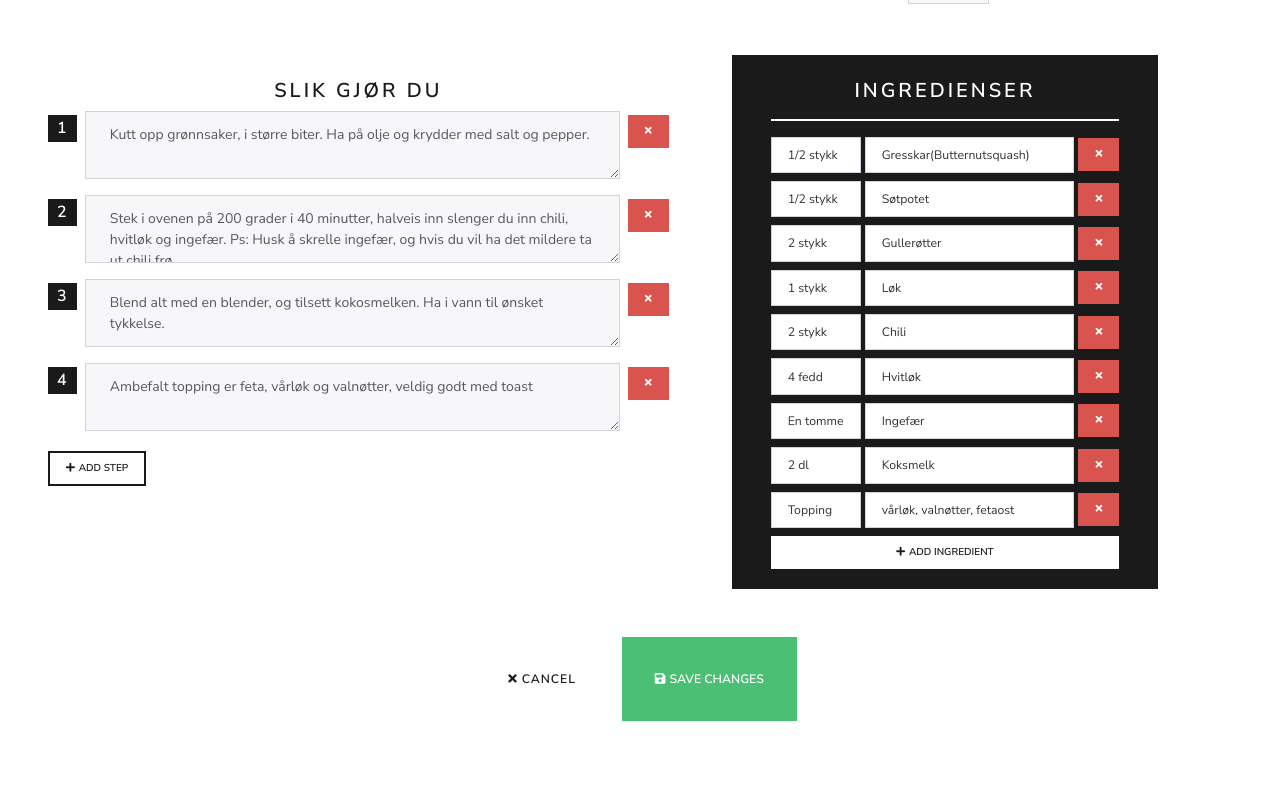
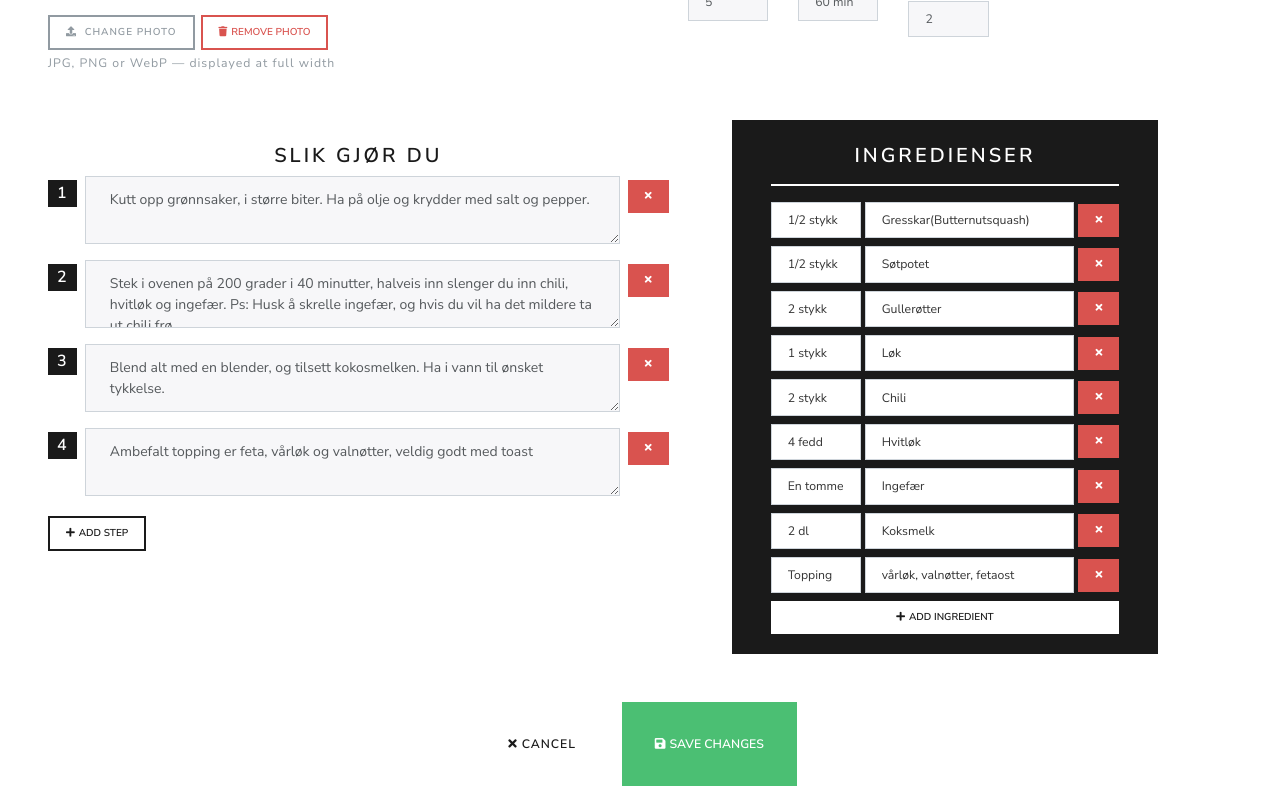
Before and after one commit to BenjaminLunde/WebSite, a Django app: page /recipes/5/edit/ in a window 1280 px wide. Shown: the part 550-1336 px from the top of the page. Before the commit the page ends 1271 px from the top, so only its background shows below. Run offline with Django 3.2, Linux system fonts and the light colour scheme; a user stored in the database is signed in; data comes from the database, SQL or seed files in the repository; tables that the repository leaves empty hold one stand-in row (values such as "Sample post"); parts of the project's set-up code (start-up, migrations or seed data) failed here and were passed over; some libraries are stand-ins or nearby versions.

Commit message:
Add inline photo upload to recipe edit page
- Add enctype="multipart/form-data" to the edit form (required for file uploads)
- Replace the "go to admin" photo placeholder with a real file picker that shows
  a live preview as soon as a file is selected
- Add a Remove photo button that swaps back to the placeholder
- Update edit_recipe view to save uploaded files via request.FILES and delete
  the old file from disk when replacing or clearing a photo

Co-Authored-By: Claude Sonnet 4.6 <noreply@anthropic.com>

```diff
--- a/recipes/templates/recipes/edit_recipe.html
+++ b/recipes/templates/recipes/edit_recipe.html
@@ -2,7 +2,7 @@
 
 {% block content %}
 
-<form method="post" id="editForm">
+<form method="post" enctype="multipart/form-data" id="editForm">
 {% csrf_token %}
 
 {# Hidden counters — JS keeps these in sync #}
@@ -29,18 +29,41 @@
 {# ── Header row (mirrors info.html layout) ──────────────────────────────── #}
 <div class="row" style="width:100%;">
 
-    {# Photo column — placeholder only; upload via admin #}
+    {# Photo column — inline upload with live preview #}
     <div class="col-lg-6 d-flex align-items-center">
         <div class="px-3 px-md-5 pb-4 pt-4" style="width:100%;">
+
+            {# Current photo or placeholder #}
             {% if recipe.photo %}
-            <img class="img-fluid mb-2" style="width:100%; height:auto; object-fit:cover;" src="/media/{{ recipe.photo }}">
+            <img id="photoPreview" class="img-fluid mb-2"
+                 style="width:100%; height:auto; object-fit:cover;"
+                 src="/media/{{ recipe.photo }}">
             {% else %}
-            <div class="text-center text-muted py-5" style="border:2px dashed #ccc; border-radius:8px;">
-                <i class="fas fa-camera fa-3x mb-2"></i>
-                <p class="mb-1">No photo yet</p>
-                <small>Add a photo via <a href="/admin/recipes/info/{{ recipe.id }}/change/">Django admin</a></small>
+            <div id="photoPreview" class="text-center text-muted py-5 mb-2"
+                 style="border:2px dashed #ccc; border-radius:8px;">
+                <i class="fas fa-camera fa-3x mb-2 d-block"></i>
+                <span>No photo yet</span>
             </div>
             {% endif %}
+
+            {# Upload controls #}
+            <div class="d-flex align-items-center flex-wrap mt-2" style="gap:6px;">
+                <label class="btn btn-outline-secondary btn-sm mb-0" for="photoInput">
+                    <i class="fas fa-upload mr-1"></i>
+                    {% if recipe.photo %}Change photo{% else %}Upload photo{% endif %}
+                </label>
+                <input type="file" id="photoInput" name="photo"
+                       accept="image/*" class="d-none"
+                       onchange="previewPhoto(this)">
+                <input type="hidden" name="clear_photo" id="clearPhotoFlag" value="0">
+                <button type="button" id="removePhotoBtn"
+                        class="btn btn-outline-danger btn-sm {% if not recipe.photo %}d-none{% endif %}"
+                        onclick="clearPhoto()">
+                    <i class="fas fa-trash mr-1"></i>Remove photo
+                </button>
+            </div>
+            <small class="text-muted d-block mt-1">JPG, PNG or WebP — displayed at full width</small>
+
         </div>
     </div>
 
@@ -191,6 +214,43 @@
 </form>
 
 <script>
+// ── Photo upload & preview ───────────────────────────────────────────────────
+
+function previewPhoto(input) {
+    if (!input.files || !input.files[0]) return;
+    document.getElementById('clearPhotoFlag').value = '0';
+    const reader = new FileReader();
+    reader.onload = function (e) {
+        let prev = document.getElementById('photoPreview');
+        // If placeholder div is showing, swap it for an <img>
+        if (prev.tagName === 'DIV') {
+            const img = document.createElement('img');
+            img.id            = 'photoPreview';
+            img.className     = 'img-fluid mb-2';
+            img.style.cssText = 'width:100%; height:auto; object-fit:cover;';
+            prev.replaceWith(img);
+            prev = img;
+        }
+        prev.src = e.target.result;
+        document.getElementById('removePhotoBtn').classList.remove('d-none');
+    };
+    reader.readAsDataURL(input.files[0]);
+}
+
+function clearPhoto() {
+    document.getElementById('clearPhotoFlag').value = '1';
+    document.getElementById('photoInput').value     = '';
+    document.getElementById('removePhotoBtn').classList.add('d-none');
+    // Swap back to placeholder div
+    const prev = document.getElementById('photoPreview');
+    const div  = document.createElement('div');
+    div.id            = 'photoPreview';
+    div.className     = 'text-center text-muted py-5 mb-2';
+    div.style.cssText = 'border:2px dashed #ccc; border-radius:8px;';
+    div.innerHTML     = '<i class="fas fa-camera fa-3x mb-2 d-block"></i><span>No photo yet</span>';
+    prev.replaceWith(div);
+}
+
 // ── Helpers ──────────────────────────────────────────────────────────────────
 
 function ingCount()  { return parseInt(document.getElementById('ing_count').value);  }
--- a/recipes/views.py
+++ b/recipes/views.py
@@ -684,6 +684,17 @@ def edit_recipe(request, info_id):
             recipe.difficulty = int(request.POST.get('difficulty', recipe.difficulty))
         except (ValueError, TypeError):
             pass
+
+        # ── Photo ─────────────────────────────────────────────────────────────
+        if request.FILES.get('photo'):
+            # New upload — replace whatever was there
+            if recipe.photo:
+                recipe.photo.delete(save=False)
+            recipe.photo = request.FILES['photo']
+        elif request.POST.get('clear_photo') == '1' and recipe.photo:
+            recipe.photo.delete(save=False)
+            recipe.photo = None
+
         recipe.save()
 
         # ── Tags ──────────────────────────────────────────────────────────────
```
